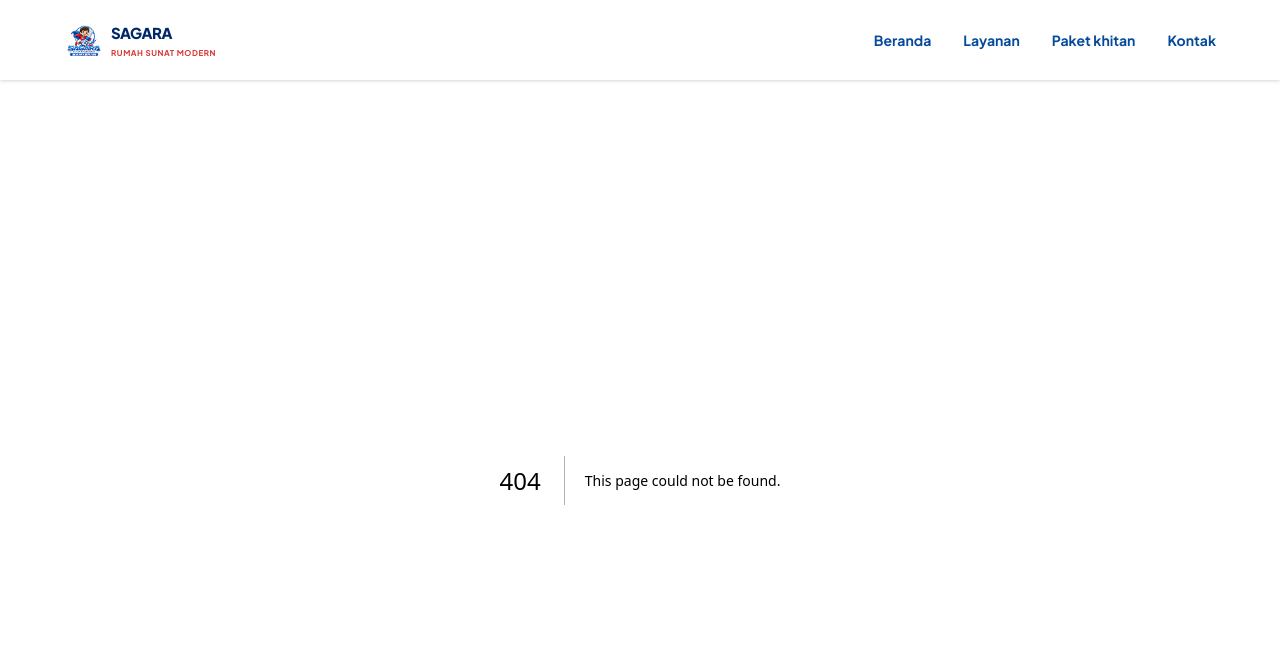
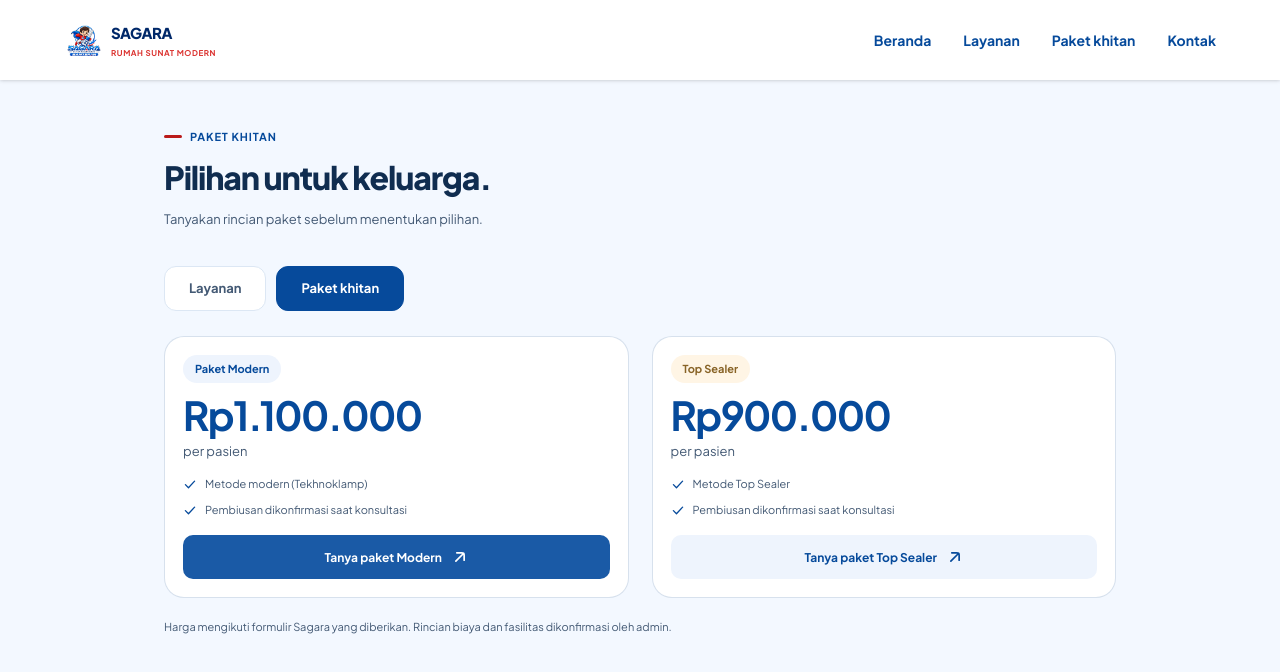
Before and after one commit to Constanvel/Sagara, a Next.js app: page /paket in a window 1280 px wide. Before the commit this address had no page. Shown: the top 672 px of the page. Built offline with nearby package versions, Linux system fonts and the light colour scheme.

Commit message:
feat: add approved Paket pricing and consultation page

```diff
--- /dev/null
+++ b/src/app/paket/page.tsx
@@ -0,0 +1,16 @@
+import type { Metadata } from "next";
+import { PackagesSection } from "@/components/sections/PackagesSection";
+
+export const metadata: Metadata = {
+  title: "Paket Khitan",
+  description:
+    "Pilihan Paket Modern dan Top Sealer. Tanyakan rincian biaya dan fasilitas paket khitan kepada admin Sagara sebelum menentukan pilihan.",
+};
+
+export default function PaketPage() {
+  return (
+    <main id="main-content" className="min-h-[calc(100dvh-56px)] bg-soft">
+      <PackagesSection />
+    </main>
+  );
+}
--- /dev/null
+++ b/src/components/sections/PackagesSection.tsx
@@ -0,0 +1,66 @@
+import Link from "next/link";
+import { Asset } from "@/components/ui/Asset";
+import { ContactAction } from "@/components/ui/ContactAction";
+import { packageCaveat, packages } from "@/data/packages";
+
+const priceFormatter = new Intl.NumberFormat("id-ID");
+
+export function PackagesSection() {
+  return (
+    <section aria-labelledby="packages-heading" className="mx-auto max-w-[1000px] px-6 pt-6 pb-8 md:py-12">
+      <div className="flex items-center gap-2 text-[11px] font-bold tracking-[0.08em] text-primary">
+        <span aria-hidden="true" className="h-[3px] w-[18px] rounded-full bg-red" />
+        PAKET KHITAN
+      </div>
+      <h1 id="packages-heading" className="mt-3 max-w-[400px] text-[32px] leading-[1.23] font-extrabold tracking-[-0.035em] text-ink">
+        Pilihan untuk keluarga.
+      </h1>
+      <p className="mt-3 max-w-[400px] text-[13px] leading-[1.65] text-muted">
+        Tanyakan rincian paket sebelum menentukan pilihan.
+      </p>
+
+      <nav aria-label="Layanan dan paket" className="mt-9 flex gap-2.5 text-[13px] font-bold">
+        <Link href="/#layanan" className="inline-flex min-h-[45px] items-center justify-center rounded-xl border border-line bg-white px-6 text-muted transition-colors hover:bg-soft">
+          Layanan
+        </Link>
+        <Link href="/paket" aria-current="page" className="inline-flex min-h-[45px] items-center justify-center rounded-xl border border-primary bg-primary px-6 text-white">
+          Paket khitan
+        </Link>
+      </nav>
+
+      <div className="mt-[25px] grid gap-[23px] md:grid-cols-2">
+        {packages.map((item) => {
+          const isModern = item.tone === "blue";
+
+          return (
+            <article key={item.id} aria-labelledby={`package-${item.id}`} className="flex min-h-[242px] min-w-0 flex-col rounded-[20px] border border-[rgba(123,155,195,0.3)] bg-white p-[18px]">
+              <h2 id={`package-${item.id}`} className={`self-start rounded-full px-3 py-1 text-[11px] leading-5 font-bold ${isModern ? "bg-[#eef4fd] text-primary" : "bg-[#fff5e5] text-[#886326]"}`}>
+                {item.name}
+              </h2>
+              <p className="mt-2 text-[40px] leading-[1.2] font-bold tracking-[-0.04em] text-primary">
+                Rp{priceFormatter.format(item.price)}
+              </p>
+              <p className="mt-0.5 text-[13px] leading-[1.65] text-muted">per pasien</p>
+              <ul className="mt-3 mb-4 space-y-2 text-[11px] leading-[1.65] text-muted">
+                {item.features.map((feature) => (
+                  <li key={feature} className="flex items-start gap-2">
+                    <Asset name="package-tick.svg" width={14} height={14} className="mt-0.5 shrink-0" />
+                    <span>{feature}</span>
+                  </li>
+                ))}
+              </ul>
+              <ContactAction message={item.message} className={`mt-auto w-full !rounded-[10px] !text-[12px] ${isModern ? "bg-[#1a5aa6] text-white" : "bg-[#eef4fd] text-primary"}`}>
+                {item.actionLabel}
+                <Asset name={isModern ? "package-arrow-white.svg" : "package-arrow-blue.svg"} width={16} height={16} className="shrink-0" />
+              </ContactAction>
+            </article>
+          );
+        })}
+      </div>
+
+      <p className="mt-5 max-w-[640px] text-[11px] leading-[1.65] text-muted">
+        {packageCaveat}
+      </p>
+    </section>
+  );
+}
--- /dev/null
+++ b/src/data/packages.ts
@@ -0,0 +1,39 @@
+export type KhitanPackage = {
+  id: string;
+  name: string;
+  price: number;
+  features: readonly string[];
+  tone: "blue" | "gold";
+  actionLabel: string;
+  message: string;
+};
+
+export const packages: readonly KhitanPackage[] = [
+  {
+    id: "modern",
+    name: "Paket Modern",
+    price: 1100000,
+    features: [
+      "Metode modern (Tekhnoklamp)",
+      "Pembiusan dikonfirmasi saat konsultasi",
+    ],
+    tone: "blue",
+    actionLabel: "Tanya paket Modern",
+    message: "Halo admin Sagara, saya ingin menanyakan rincian Paket Modern.",
+  },
+  {
+    id: "top-sealer",
+    name: "Top Sealer",
+    price: 900000,
+    features: [
+      "Metode Top Sealer",
+      "Pembiusan dikonfirmasi saat konsultasi",
+    ],
+    tone: "gold",
+    actionLabel: "Tanya paket Top Sealer",
+    message: "Halo admin Sagara, saya ingin menanyakan rincian paket Top Sealer.",
+  },
+];
+
+export const packageCaveat =
+  "Harga mengikuti formulir Sagara yang diberikan. Rincian biaya dan fasilitas dikonfirmasi oleh admin.";
```
